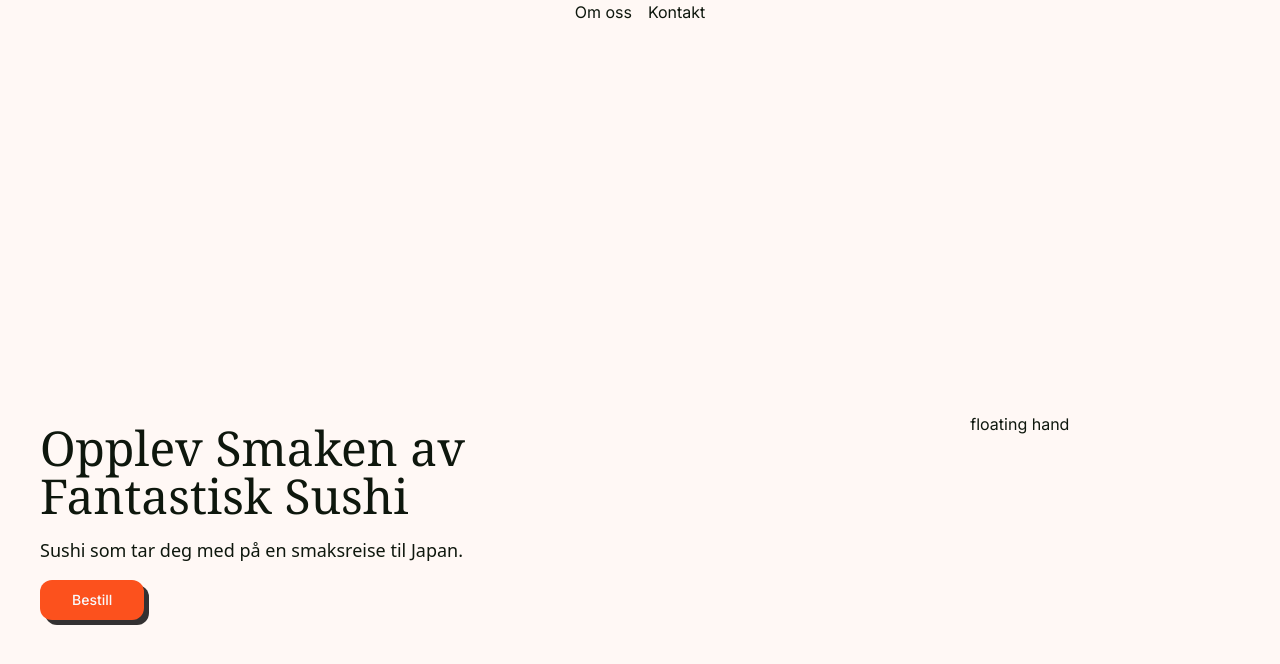
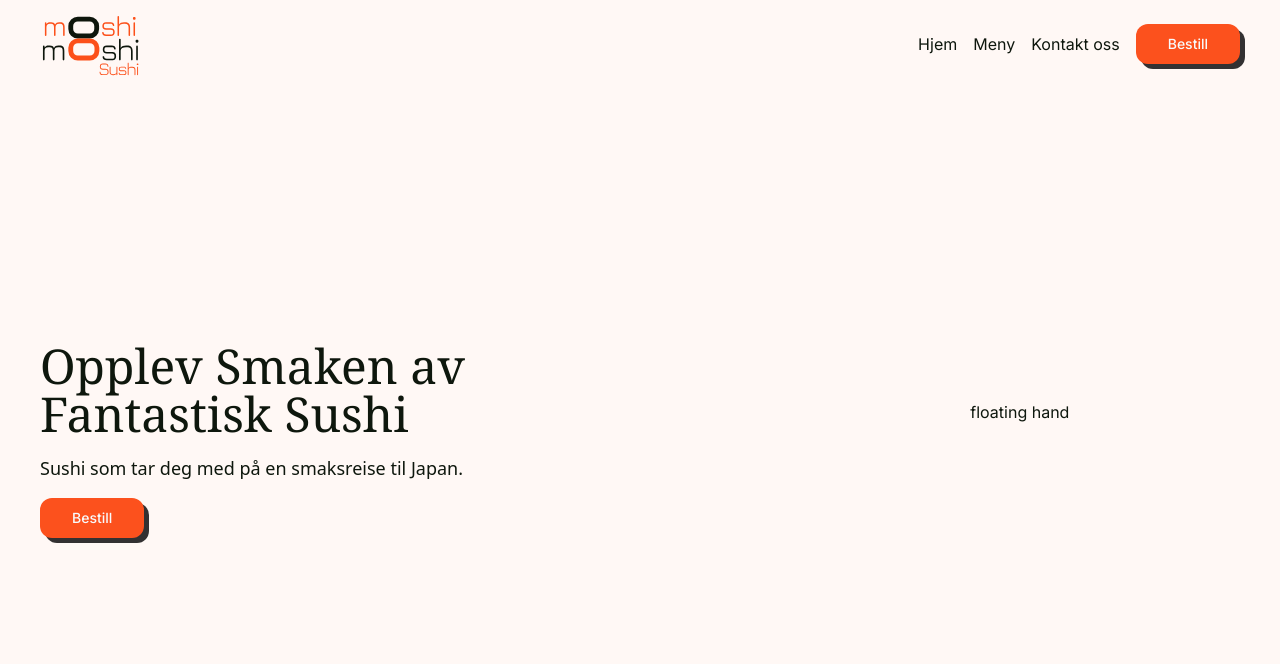
Before and after one commit to aParr0t/moshi-moshi-sushi, a Next.js app: page / in a window 1280 px wide. Shown: the top 664 px of the page. Built offline with nearby package versions, Linux system fonts and the light colour scheme.

Commit message:
Update metadata and navbar layout

```diff
--- a/src/app/layout.tsx
+++ b/src/app/layout.tsx
@@ -5,7 +5,7 @@ import { Inter } from "next/font/google";
 const inter = Inter({ subsets: ["latin"] });
 
 export const metadata: Metadata = {
-  title: "Create Next App",
+  title: "Moshi moshi sushi",
   description: "Generated by create next app",
 };
 
--- a/src/app/page.tsx
+++ b/src/app/page.tsx
@@ -1,22 +1,34 @@
 import { Button } from "@/components/ui/button";
+import Image from "next/image";
 
 export default function Home() {
   return (
     <main className="flex min-h-screen flex-col items-center">
-      <nav className="flex flex-row justify-between gap-4">
-        {/* <Image src={Logo} alt="logo" className="w-32" /> */}
-        <ul className="flex flex-row gap-4">
+      <nav className="flex flex-row gap-4 justify-between items-center w-full px-10 py-2 absolute z-50">
+        <Image
+          src="/static/images/logo.svg"
+          alt="logo"
+          height={71}
+          width={101}
+        />
+        <ul className="flex flex-row gap-4 items-center">
           <li>
-            <a href="#">Om oss</a>
+            <a href="#hero">Hjem</a>
           </li>
           <li>
-            <a href="#">Kontakt</a>
+            <a href="#menu">Meny</a>
+          </li>
+          <li>
+            <a href="#contact">Kontakt oss</a>
+          </li>
+          <li>
+            <Button>Bestill</Button>
           </li>
         </ul>
       </nav>
       {/* Hero */}
-      <section className="flex flex-row h-[90vh] w-full flex-1">
-        <div className="w-full flex flex-col items-start gap-4 mt-[45vh] p-10 ml-auto">
+      <section className="flex flex-row h-[80vh] w-full flex-1">
+        <div className="w-full flex flex-col items-start gap-4 my-auto translate-y-10 px-10 ml-auto">
           <h1 className="text-5xl font-serif font-light">
             Opplev Smaken av Fantastisk Sushi
           </h1>
```
Also changed, not shown: public/static/images/logo.svg.
